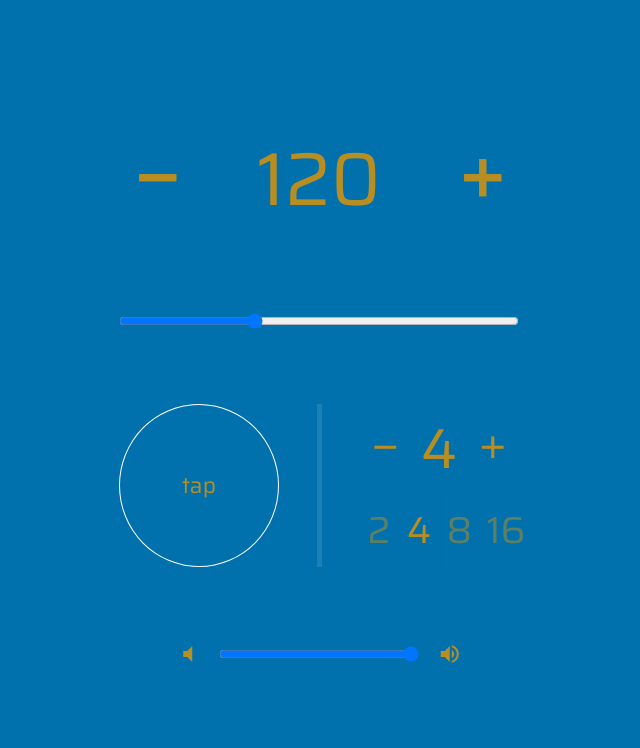
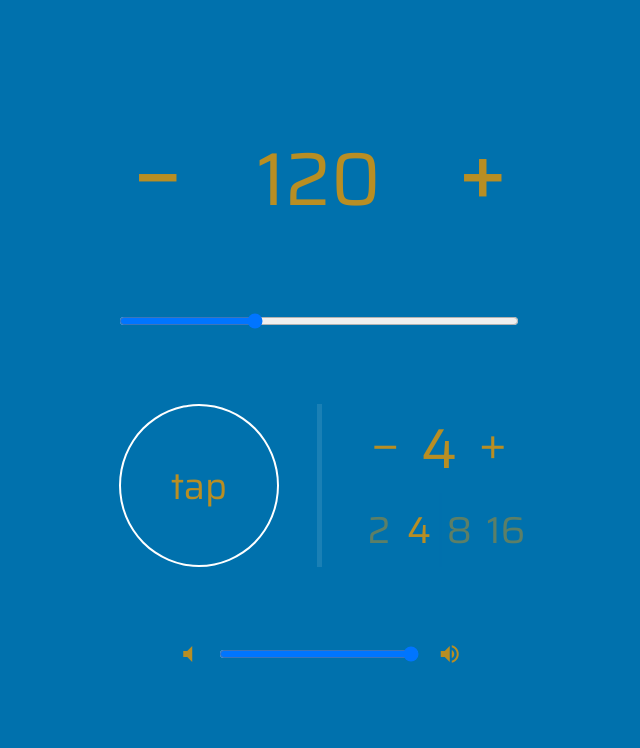
Before and after one commit to alanpaulprice/metronome, a React (Create React App) app: page / in a window 1280 px wide. Shown: the part 426-1174 px from the top of the page, without its empty margins (321-961 px from the left). Built offline with nearby package versions, Linux system fonts and the light colour scheme; no server answers.

Commit message:
TapTempoButton: changed fontSize and border width

```diff
--- a/src/components/TapTempoButton.js
+++ b/src/components/TapTempoButton.js
@@ -18,8 +18,8 @@ class TapTempoButton extends Component {
           position="absolute"
           height="100%"
           width="100%"
-          fontSize="1.5rem"
-          border="1px solid #ffffff"
+          fontSize="2.5rem"
+          border="2px solid #ffffff"
           borderRadius="50%"
         >
           tap
```
